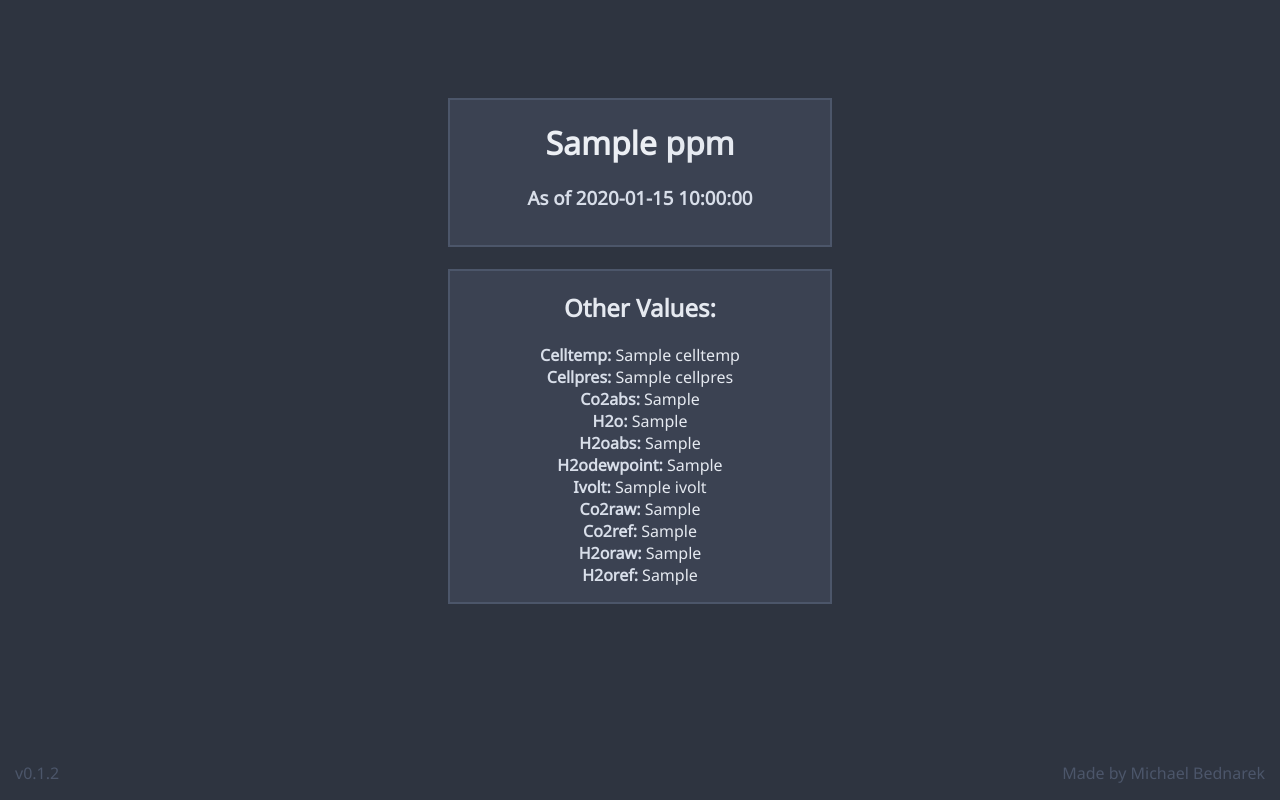
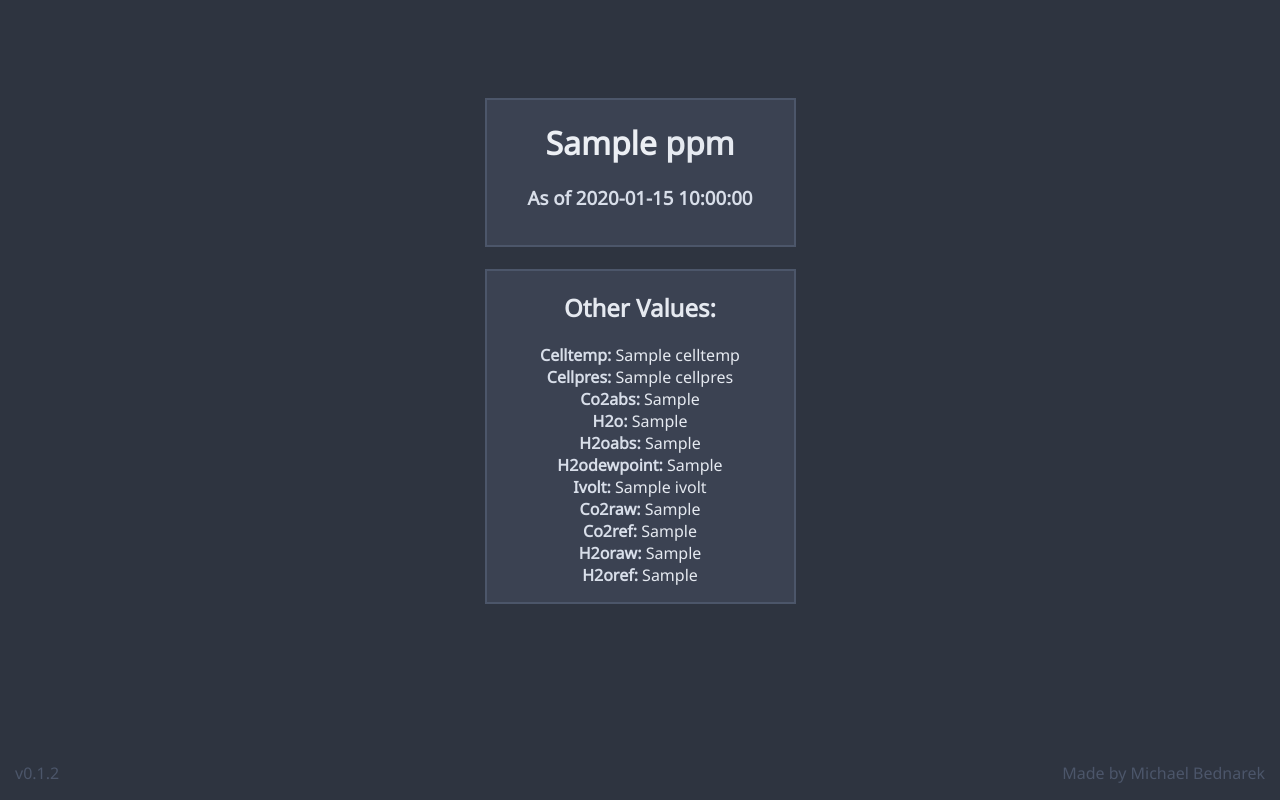
Before and after one commit to mbednarek360/CO2Monitor, a Flask app: template src/templates/index.html in a window 1280 px wide. Run offline with Flask 2, Linux system fonts and the light colour scheme; the template is opened without the code that fills it: most values are stand-ins (such as "Sample title", 1, 10 or a date in 2020); parts of the project's set-up code (start-up, migrations or seed data) failed here and were passed over.

Commit message:
Set fixed div width.

```diff
--- a/src/templates/index.html
+++ b/src/templates/index.html
@@ -63,7 +63,7 @@ body {
 div {
     background-color: var(--nord1);
     border: 2px solid var(--nord3);
-    width: 27.5%;
+    width: 275px;
     padding: 16px;
     padding-top: 0px;
   }
```
